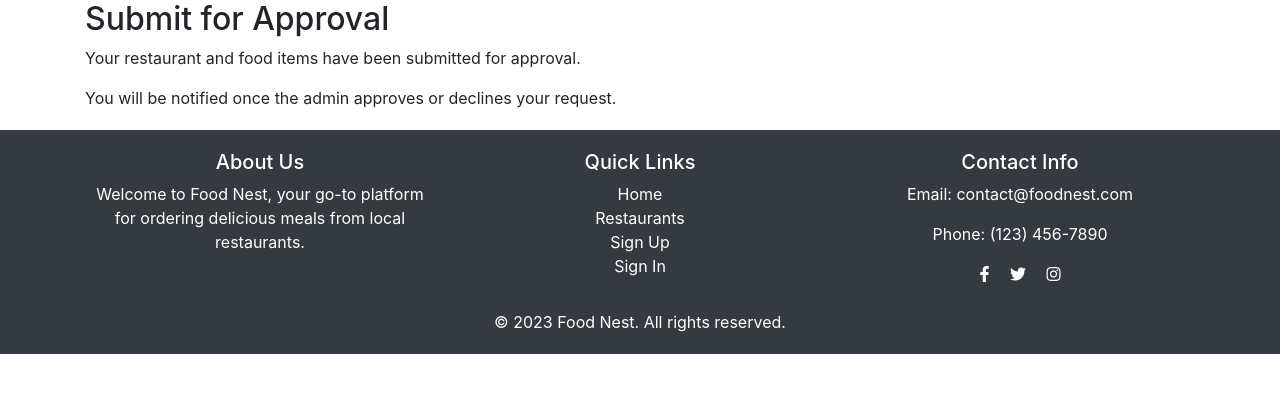
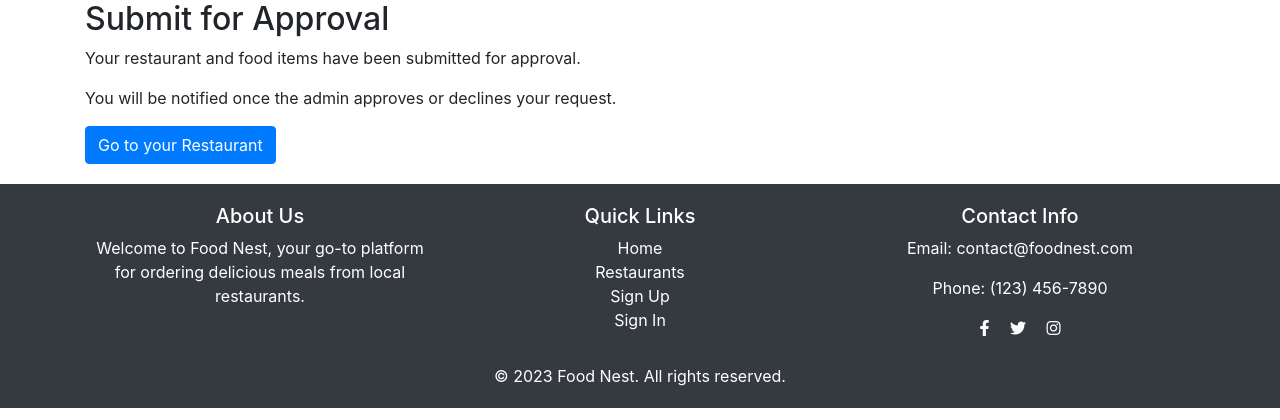
Before and after one commit to mahmudabinteasad/Food_ordering_website, a Django app: template food/templates/submit_for_approval.html in a window 1280 px wide. Shown: the part 56-476 px from the top of the page. Run offline with Django 4.2, Linux system fonts and the light colour scheme; the template is opened without the code that fills it, so the values that code supplies are empty; some libraries are stand-ins or nearby versions.

Commit message:
All Done Now

```diff
--- a/food/templates/submit_for_approval.html
+++ b/food/templates/submit_for_approval.html
@@ -4,4 +4,5 @@
 <h2>Submit for Approval</h2>
 <p>Your restaurant and food items have been submitted for approval.</p>
 <p>You will be notified once the admin approves or declines your request.</p>
+<a href="{% url 'restaurant_login' %}" class="btn btn-primary">Go to your Restaurant</a>
 {% endblock %}
```
Also changed, not shown: media/food_images/bg1.jpg (added), media/food_images/bg1_SG6rtGR.jpg (added), media/food_images/sushiitem10_mdR49rP.jpg (added), media/food_images/waffle0_7vbddQw.jpg (added), media/food_images/waffle2_ugik0YC.jpg (added), media/restaurant_images/bg2_AmqTP0J.jpg (added), media/restaurant_images/bg2_Dn3bLeX.jpg (added).
